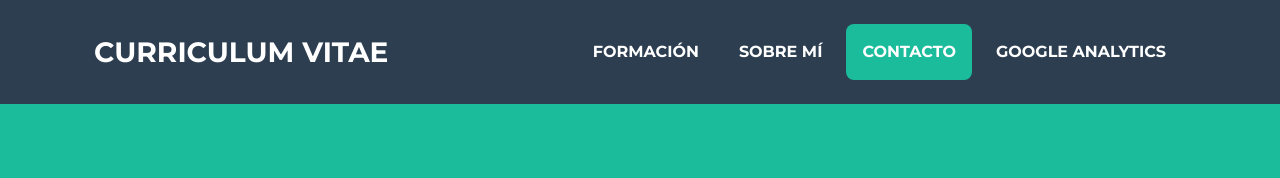
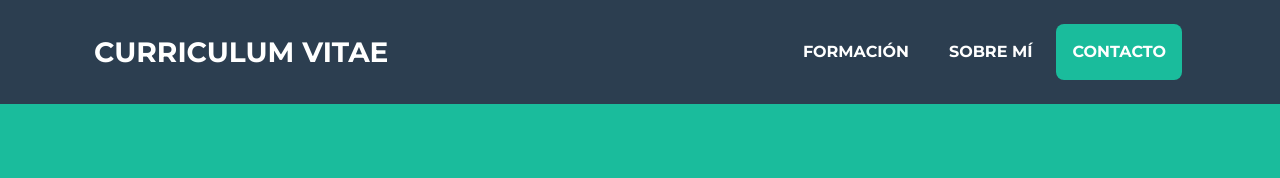
Before and after one commit to VictoriaMorenoLuque/victoriamorenoluque.github.io, a plain HTML site: page index.html in a window 1280 px wide. Shown: the top 178 px of the page. Drawn offline with nearby package versions, Linux system fonts and the light colour scheme.

Commit message:
Update index.html

```diff
--- a/index.html
+++ b/index.html
@@ -90,12 +90,6 @@
                 href="#contact"
                 >Contacto</a
               >
-            </li>
-             <li class="nav-item mx-0 mx-lg-1">
-              <a
-                class="nav-link py-3 px-0 px-lg-3 rounded js-scroll-trigger"
-                href="https://victoriamorenoluque.github.io/googleanalytics.html"
-                >Google Analytics</a>
             </li>
           </ul>
         </div>
```
